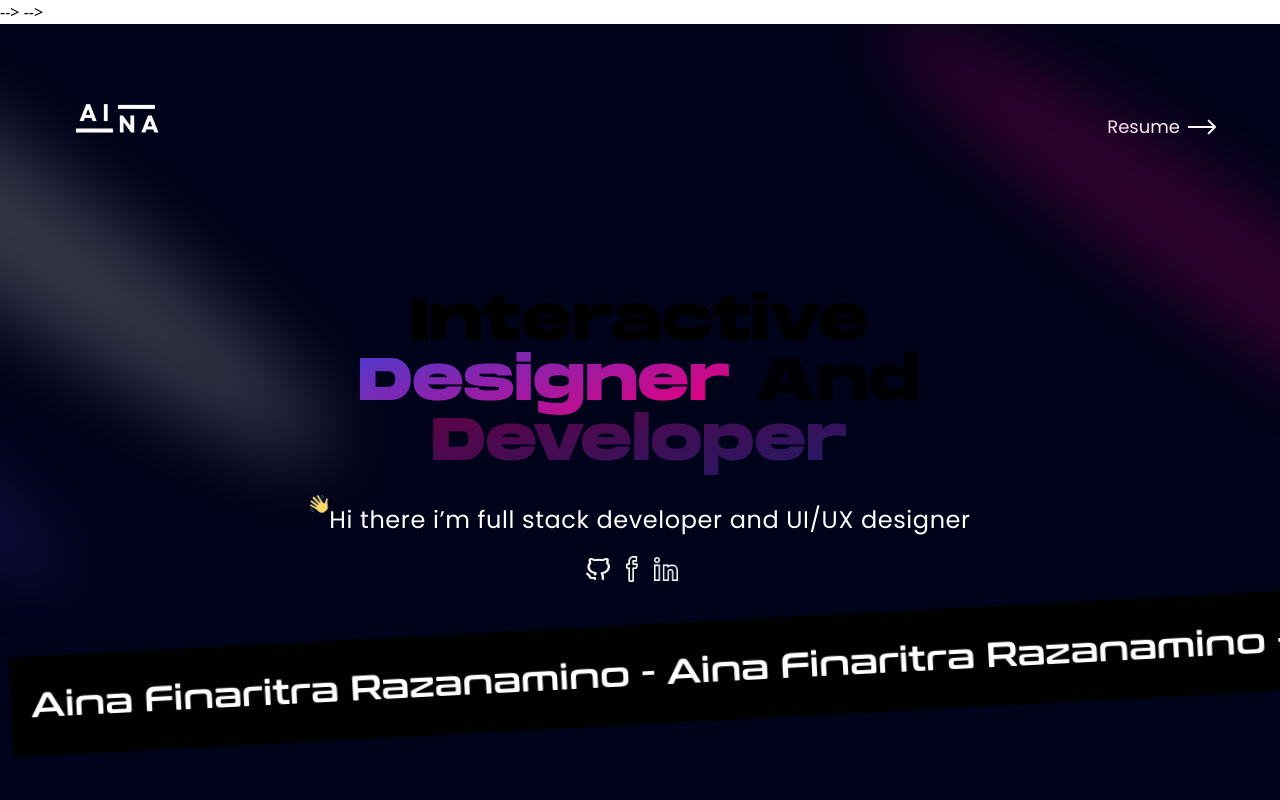
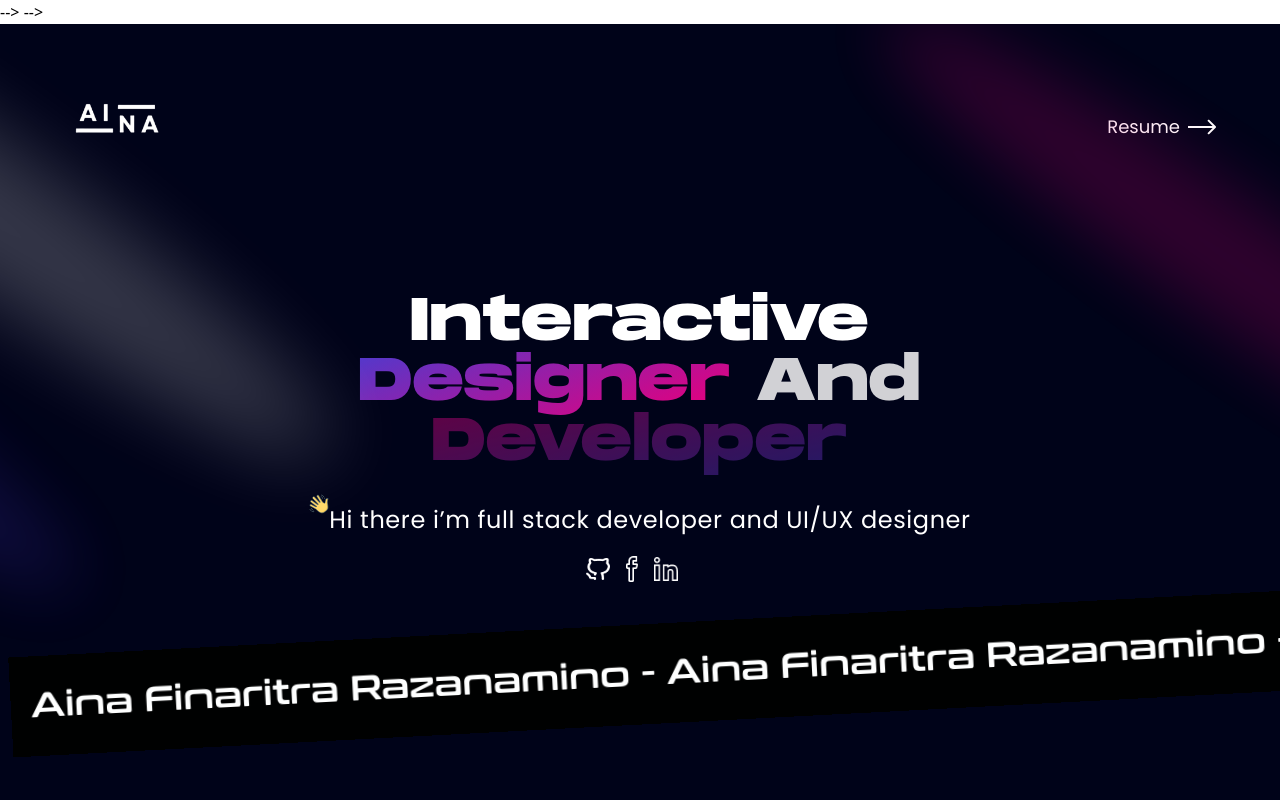
Before and after one commit to ainafi/Portfolio, a React (Vite) app: page / in a window 1280 px wide. Shown: the top 800 px of the page. Built offline with nearby package versions, Linux system fonts and the light colour scheme.

Commit message:
Update text-generate-effect.tsx

```diff
--- a/src/components/ui/text-generate-effect.tsx
+++ b/src/components/ui/text-generate-effect.tsx
@@ -34,7 +34,7 @@ export const TextGenerateEffect = ({
               ? "text-gradient"
               : word.toLowerCase() === "developer"
               ? "text-gradiente"
-              : "dark:text-white text-black";
+              : "text-white";
           return (
             <motion.span
               key={word + idx}
```
